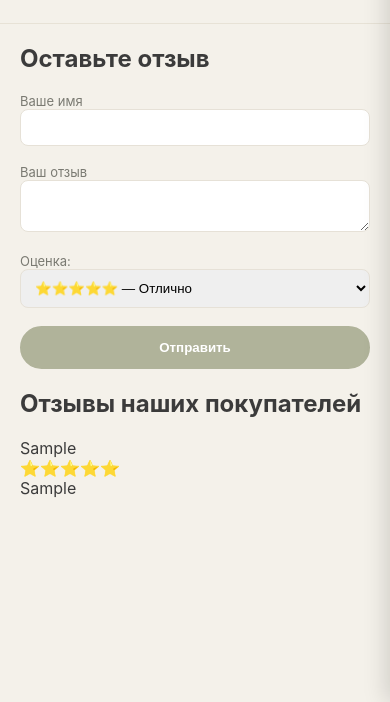
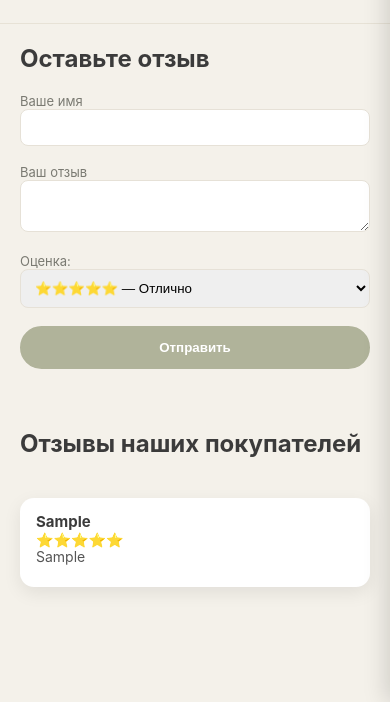
Before and after one commit to gidroshlupka-ops/fantaziya-site, a plain HTML site: page reviews.html in a window 390 px wide. Both pictures are taken after typing "Sample", "Sample" into the empty fields and a click on the button "Отправить". Shown: the part 142-844 px from the top of the page. Drawn offline with Linux system fonts and the light colour scheme; no server answers.

Commit message:
Update style.css

```diff
--- a/css/style.css
+++ b/css/style.css
@@ -229,3 +229,68 @@ footer{margin-top:40px;padding:28px 0;color:var(--muted);text-align:center}
     display: none !important;
   }
 }
+
+/* ====== Отзывы ====== */
+.reviews-list {
+  margin-top: 40px;
+  display: flex;
+  flex-direction: column;
+  gap: 20px;
+}
+
+.review-card {
+  background: #fff;
+  border-radius: 14px;
+  box-shadow: 0 6px 18px rgba(0,0,0,0.08);
+  padding: 16px 20px;
+  transition: transform 0.2s;
+}
+
+.review-card:hover {
+  transform: translateY(-3px);
+}
+
+.review-header {
+  display: flex;
+  justify-content: space-between;
+  align-items: center;
+  margin-bottom: 10px;
+}
+
+.review-name {
+  font-weight: 700;
+  font-size: 16px;
+  color: #3b3b3b;
+}
+
+.review-stars {
+  font-size: 14px;
+  color: #f5b50a;
+}
+
+.review-text {
+  font-size: 15px;
+  color: #555;
+  margin-bottom: 8px;
+}
+
+.review-date {
+  font-size: 13px;
+  color: #999;
+  text-align: right;
+}
+
+/* Адаптация под мобильные */
+@media(max-width:720px) {
+  .review-card {
+    padding: 14px 16px;
+  }
+
+  .review-name {
+    font-size: 15px;
+  }
+
+  .review-text {
+    font-size: 14px;
+  }
+}
```
